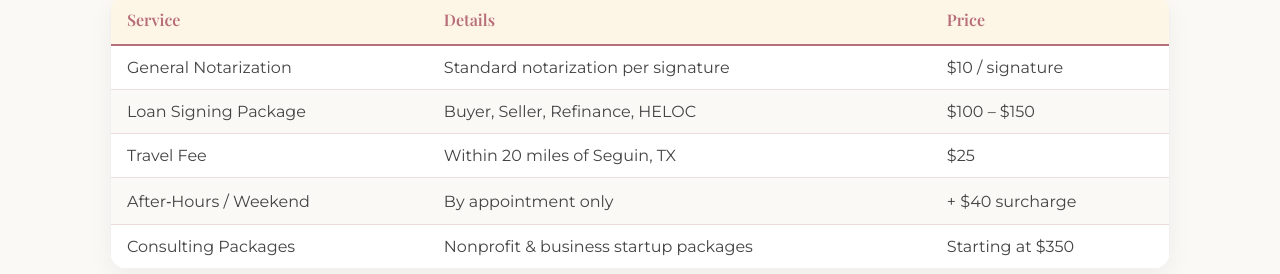
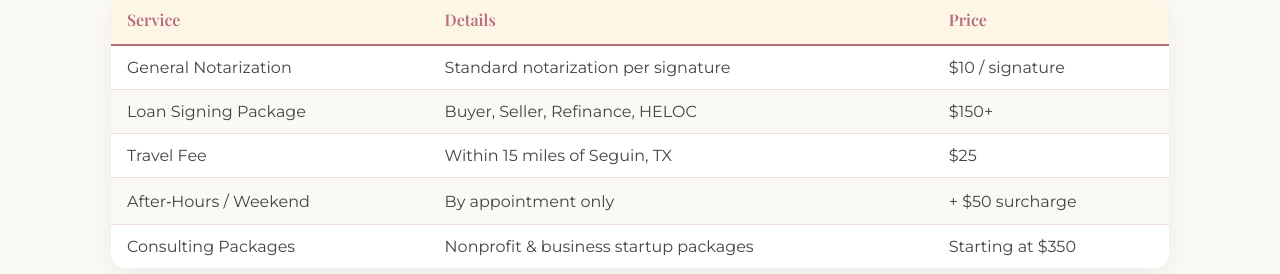
Before and after one commit to whitneyajenkins-crypto/PolishedPen2, a plain HTML site: page index.html in a window 1280 px wide. Shown: the part 903-1177 px from the top of the page. Drawn offline with nearby package versions, Linux system fonts and the light colour scheme.

Commit message:
Update index.html

```diff
--- a/index.html
+++ b/index.html
@@ -173,17 +173,17 @@
           <tr>
             <td class="font-medium">Loan Signing Package</td>
             <td>Buyer, Seller, Refinance, HELOC</td>
-            <td>$100 – $150</td>
+            <td>$150+</td>
           </tr>
           <tr>
             <td class="font-medium">Travel Fee</td>
-            <td>Within 20 miles of Seguin, TX</td>
+            <td>Within 15 miles of Seguin, TX</td>
             <td>$25</td>
           </tr>
           <tr>
             <td class="font-medium">After‑Hours / Weekend</td>
             <td>By appointment only</td>
-            <td>+ $40 surcharge</td>
+            <td>+ $50 surcharge</td>
           </tr>
           <tr>
             <td class="font-medium">Consulting Packages</td>
```
